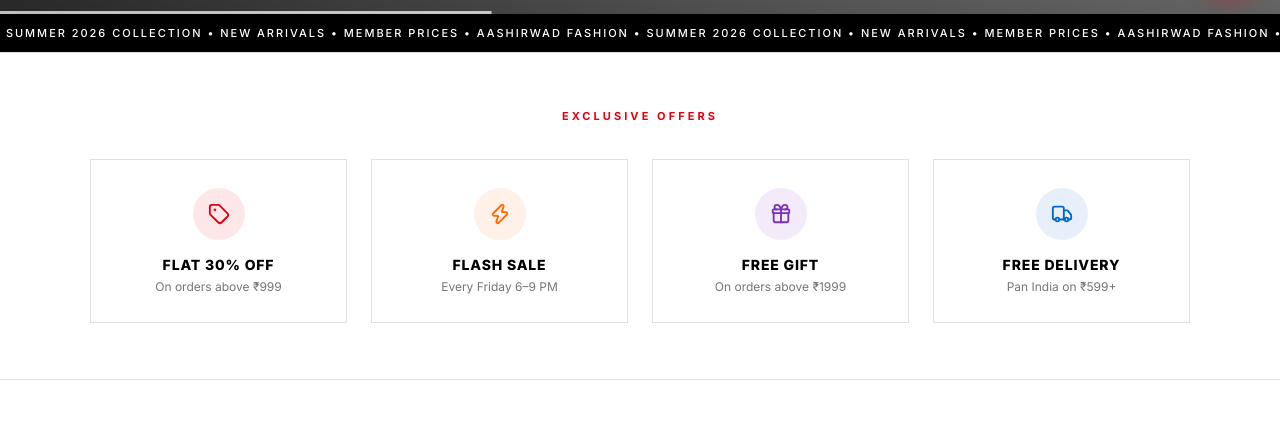
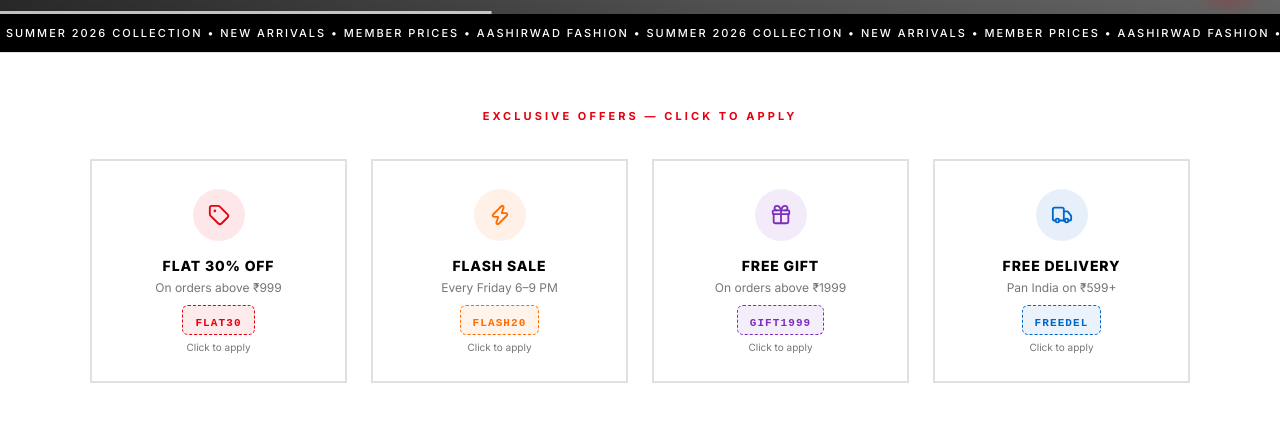
Before and after one commit to navneetsaini027/E-Commerce-Platform, a React (Vite) app in the folder frontend/: page / in a window 1280 px wide. Shown: the part 782-1215 px from the top of the page. Built offline with nearby package versions, Linux system fonts and the light colour scheme; no server answers; grey boxes are pictures that could not be loaded.

Commit message:
Add discount strip click notifications with center popup, coupon auto-apply, urgency messages

```diff
--- a/frontend/src/App.jsx
+++ b/frontend/src/App.jsx
@@ -410,7 +410,11 @@ function AppContent() {
       <main>
         <Hero onShopCategory={openCategory} />
         <Marquee />
-        <DiscountStrip />
+        <DiscountStrip onCouponApply={(code) => {
+          // Store applied coupon for checkout
+          localStorage.setItem('appliedCoupon', code);
+          toast.success(`Coupon ${code} applied! Use it at checkout 🎉`);
+        }} />
         <TrendingSection onCategoryChange={setActiveCategory} onShopCategory={openCategory} />
         <SeasonSaleBanner onShopCategory={openCategory} />
         {loading ? (
--- a/frontend/src/components/DiscountStrip.jsx
+++ b/frontend/src/components/DiscountStrip.jsx
@@ -1,18 +1,77 @@
-import { motion } from 'framer-motion';
-import { Tag, Zap, Gift, Truck } from 'lucide-react';
+import { useState } from 'react';
+import { motion, AnimatePresence } from 'framer-motion';
+import { Tag, Zap, Gift, Truck, X, CheckCircle, Clock } from 'lucide-react';
 import { useTheme } from '../contexts/ThemeContext';
 
 const OFFERS = [
-  { icon: Tag, label: 'FLAT 30% OFF', sub: 'On orders above ₹999', color: '#E50010' },
-  { icon: Zap, label: 'FLASH SALE', sub: 'Every Friday 6–9 PM', color: '#FF6B00' },
-  { icon: Gift, label: 'FREE GIFT', sub: 'On orders above ₹1999', color: '#7B2FBE' },
-  { icon: Truck, label: 'FREE DELIVERY', sub: 'Pan India on ₹599+', color: '#0066CC' },
+  {
+    icon: Tag,
+    label: 'FLAT 30% OFF',
+    sub: 'On orders above ₹999',
+    color: '#E50010',
+    coupon: 'FLAT30',
+    discount: '30%',
+    msg: '🔥 Hurry! FLAT30 applied — 30% OFF on your order above ₹999!',
+    urgency: 'Limited time offer! Only a few hours left.',
+  },
+  {
+    icon: Zap,
+    label: 'FLASH SALE',
+    sub: 'Every Friday 6–9 PM',
+    color: '#FF6B00',
+    coupon: 'FLASH20',
+    discount: '20%',
+    msg: '⚡ Flash Sale! FLASH20 applied — 20% OFF! Sale ends soon!',
+    urgency: 'Flash sale ending soon! Grab it now.',
+  },
+  {
+    icon: Gift,
+    label: 'FREE GIFT',
+    sub: 'On orders above ₹1999',
+    color: '#7B2FBE',
+    coupon: 'GIFT1999',
+    discount: 'Free Gift',
+    msg: '🎁 Free Gift unlocked! GIFT1999 applied on orders above ₹1999!',
+    urgency: 'Limited stock! Claim your free gift now.',
+  },
+  {
+    icon: Truck,
+    label: 'FREE DELIVERY',
+    sub: 'Pan India on ₹599+',
+    color: '#0066CC',
+    coupon: 'FREEDEL',
+    discount: 'Free Delivery',
+    msg: '🚚 Free Delivery activated! FREEDEL applied — Free shipping on ₹599+!',
+    urgency: 'Free delivery on your next order!',
+  },
 ];
 
-export default function DiscountStrip() {
+export default function DiscountStrip({ onCouponApply }) {
   const { theme } = useTheme();
+  const [notification, setNotification] = useState(null);
+  const [appliedCoupons, setAppliedCoupons] = useState([]);
+
+  const handleOfferClick = (offer) => {
+    // Show center notification
+    setNotification(offer);
+
+    // Auto-hide after 4 seconds
+    setTimeout(() => setNotification(null), 4000);
+
+    // Track applied coupons
+    if (!appliedCoupons.includes(offer.coupon)) {
+      setAppliedCoupons(prev => [...prev, offer.coupon]);
+    }
+
+    // Pass coupon to parent (checkout)
+    if (onCouponApply) onCouponApply(offer.coupon);
+
+    // Copy coupon to clipboard
+    navigator.clipboard?.writeText(offer.coupon).catch(() => {});
+  };
 
   return (
+    <>
       <section style={{
         background: theme.colors.surface,
         borderTop: `1px solid ${theme.colors.border}`,
@@ -28,7 +87,7 @@ export default function DiscountStrip() {
             textTransform: 'uppercase', color: '#E50010', fontWeight: 700, marginBottom: 36,
           }}
         >
-        Exclusive Offers
+          Exclusive Offers — Click to Apply
         </motion.p>
 
         <div style={{
@@ -37,22 +96,34 @@ export default function DiscountStrip() {
           gap: 24,
           maxWidth: 1100, margin: '0 auto',
         }}>
-        {OFFERS.map(({ icon: Icon, label, sub, color }, i) => (
+          {OFFERS.map(({ icon: Icon, label, sub, color, coupon }, i) => {
+            const isApplied = appliedCoupons.includes(coupon);
+            return (
               <motion.div
                 key={label}
                 initial={{ opacity: 0, y: 30 }}
                 whileInView={{ opacity: 1, y: 0 }}
                 viewport={{ once: true }}
                 transition={{ delay: i * 0.1, duration: 0.55 }}
-            whileHover={{ y: -4, boxShadow: `0 12px 32px ${color}22` }}
+                whileHover={{ y: -4, boxShadow: `0 12px 32px ${color}33` }}
+                whileTap={{ scale: 0.97 }}
+                onClick={() => handleOfferClick(OFFERS[i])}
                 style={{
                   display: 'flex', flexDirection: 'column', alignItems: 'center',
                   textAlign: 'center', padding: '28px 20px',
-              border: `1px solid ${theme.colors.border}`,
-              background: theme.colors.background,
-              cursor: 'default', transition: 'box-shadow 0.3s',
+                  border: `2px solid ${isApplied ? color : theme.colors.border}`,
+                  background: isApplied ? `${color}08` : theme.colors.background,
+                  cursor: 'pointer', transition: 'all 0.3s',
+                  position: 'relative', overflow: 'hidden',
                 }}
               >
+                {/* Applied badge */}
+                {isApplied && (
+                  <div style={{ position: 'absolute', top: 8, right: 8, background: color, color: '#fff', fontSize: 9, fontWeight: 700, padding: '2px 7px', borderRadius: 10 }}>
+                    ✓ APPLIED
+                  </div>
+                )}
+
                 <div style={{
                   width: 52, height: 52, borderRadius: '50%',
                   background: `${color}18`,
@@ -64,12 +135,122 @@ export default function DiscountStrip() {
                 <p style={{ fontSize: 14, fontWeight: 800, letterSpacing: '0.06em', textTransform: 'uppercase', color: theme.colors.text, marginBottom: 6 }}>
                   {label}
                 </p>
-            <p style={{ fontSize: 12, color: theme.colors.textSecondary, fontWeight: 400 }}>
+                <p style={{ fontSize: 12, color: theme.colors.textSecondary, fontWeight: 400, marginBottom: 10 }}>
                   {sub}
                 </p>
+                <div style={{ background: `${color}15`, border: `1px dashed ${color}`, borderRadius: 6, padding: '4px 12px' }}>
+                  <span style={{ fontSize: 11, fontWeight: 700, color, letterSpacing: '0.1em', fontFamily: 'monospace' }}>
+                    {OFFERS[i].coupon}
+                  </span>
+                </div>
+                <p style={{ fontSize: 10, color: theme.colors.textSecondary, marginTop: 6 }}>
+                  Click to apply
+                </p>
               </motion.div>
-        ))}
+            );
+          })}
         </div>
       </section>
+
+      {/* Center Notification */}
+      <AnimatePresence>
+        {notification && (
+          <>
+            {/* Backdrop blur */}
+            <motion.div
+              initial={{ opacity: 0 }}
+              animate={{ opacity: 1 }}
+              exit={{ opacity: 0 }}
+              onClick={() => setNotification(null)}
+              style={{ position: 'fixed', inset: 0, background: 'rgba(0,0,0,0.4)', zIndex: 9000, backdropFilter: 'blur(2px)' }}
+            />
+
+            {/* Notification Card - Fixed center wrapper */}
+            <div style={{
+              position: 'fixed',
+              top: 0, left: 0, right: 0, bottom: 0,
+              display: 'flex',
+              alignItems: 'center',
+              justifyContent: 'center',
+              zIndex: 9001,
+              pointerEvents: 'none',
+            }}>
+            <motion.div
+              initial={{ opacity: 0, scale: 0.7, y: 40 }}
+              animate={{ opacity: 1, scale: 1, y: 0 }}
+              exit={{ opacity: 0, scale: 0.7, y: 40 }}
+              transition={{ type: 'spring', duration: 0.5 }}
+              style={{
+                background: '#fff',
+                borderRadius: 20,
+                padding: '32px 36px',
+                maxWidth: 380,
+                width: '90vw',
+                textAlign: 'center',
+                boxShadow: `0 20px 60px rgba(0,0,0,0.25), 0 0 0 4px ${notification.color}22`,
+                border: `2px solid ${notification.color}`,
+                pointerEvents: 'all',
+                position: 'relative',
+              }}
+            >
+              {/* Close */}
+              <button onClick={() => setNotification(null)}
+                style={{ position: 'absolute', top: 12, right: 12, background: 'none', border: 'none', cursor: 'pointer', color: '#999' }}>
+                <X size={18} />
+              </button>
+
+              {/* Icon */}
+              <motion.div
+                animate={{ rotate: [0, -10, 10, -10, 0], scale: [1, 1.2, 1] }}
+                transition={{ duration: 0.6 }}
+                style={{ fontSize: 48, marginBottom: 12 }}>
+                {notification.coupon === 'FLAT30' ? '🔥' :
+                 notification.coupon === 'FLASH20' ? '⚡' :
+                 notification.coupon === 'GIFT1999' ? '🎁' : '🚚'}
+              </motion.div>
+
+              {/* Message */}
+              <h3 style={{ fontSize: 18, fontWeight: 800, color: '#1a1a1a', marginBottom: 8, lineHeight: 1.3 }}>
+                {notification.msg}
+              </h3>
+
+              {/* Urgency */}
+              <div style={{ display: 'flex', alignItems: 'center', justifyContent: 'center', gap: 6, marginBottom: 16 }}>
+                <Clock size={13} color={notification.color} />
+                <p style={{ fontSize: 12, color: notification.color, fontWeight: 600 }}>
+                  {notification.urgency}
+                </p>
+              </div>
+
+              {/* Coupon code */}
+              <div style={{ background: `${notification.color}10`, border: `2px dashed ${notification.color}`, borderRadius: 10, padding: '12px 20px', marginBottom: 16 }}>
+                <p style={{ fontSize: 11, color: '#888', marginBottom: 4 }}>Your coupon code</p>
+                <p style={{ fontSize: 24, fontWeight: 900, color: notification.color, letterSpacing: '0.15em', fontFamily: 'monospace' }}>
+                  {notification.coupon}
+                </p>
+                <p style={{ fontSize: 10, color: '#888', marginTop: 4 }}>✓ Copied to clipboard!</p>
+              </div>
+
+              {/* Applied badge */}
+              <div style={{ display: 'flex', alignItems: 'center', justifyContent: 'center', gap: 8, background: '#E8F5E9', borderRadius: 8, padding: '8px 16px' }}>
+                <CheckCircle size={16} color="#2E7D32" />
+                <span style={{ fontSize: 13, fontWeight: 700, color: '#2E7D32' }}>
+                  Coupon added to your checkout!
+                </span>
+              </div>
+
+              {/* Auto close bar */}
+              <motion.div
+                initial={{ width: '100%' }}
+                animate={{ width: '0%' }}
+                transition={{ duration: 4, ease: 'linear' }}
+                style={{ height: 3, background: notification.color, borderRadius: 2, marginTop: 16 }}
+              />
+            </motion.div>
+            </div>
+          </>
+        )}
+      </AnimatePresence>
+    </>
   );
 }
```
Lines whose indentation alone changed are shown as unchanged.
